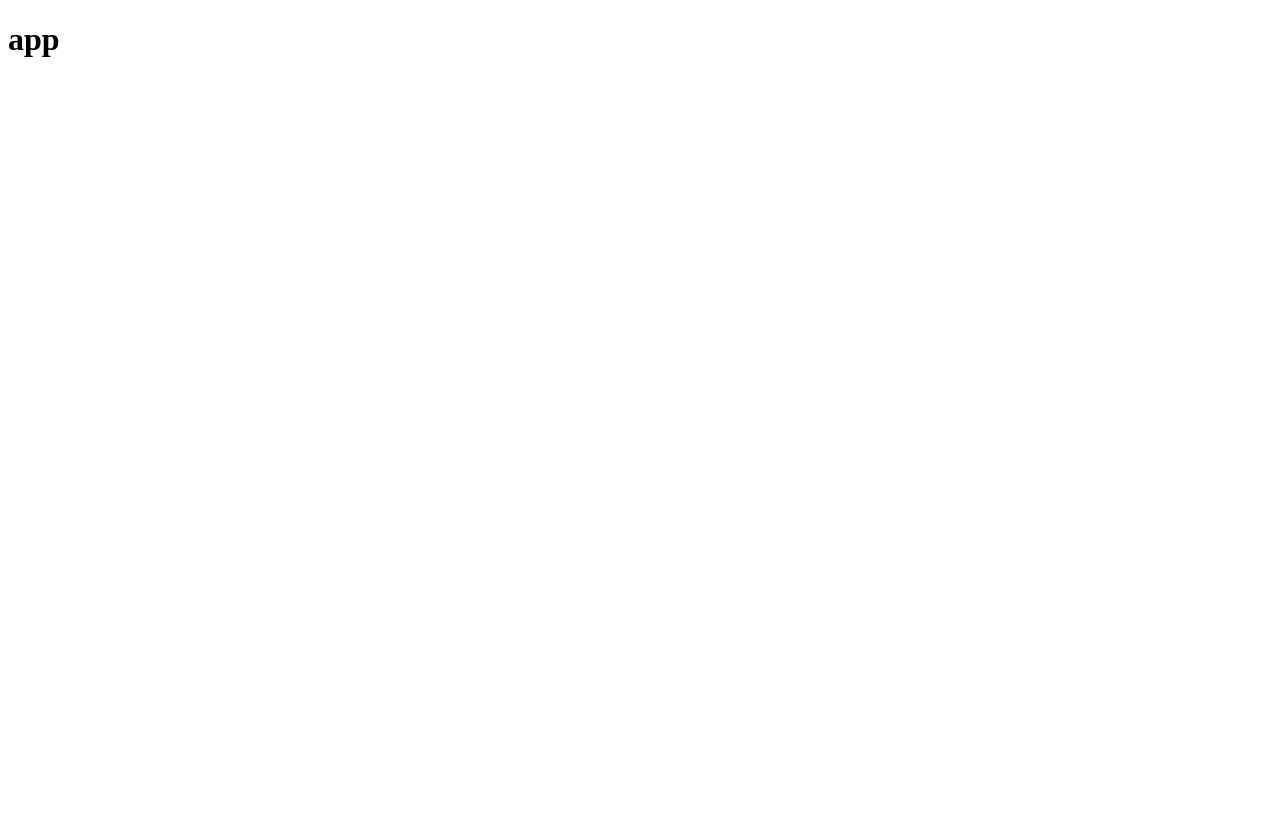
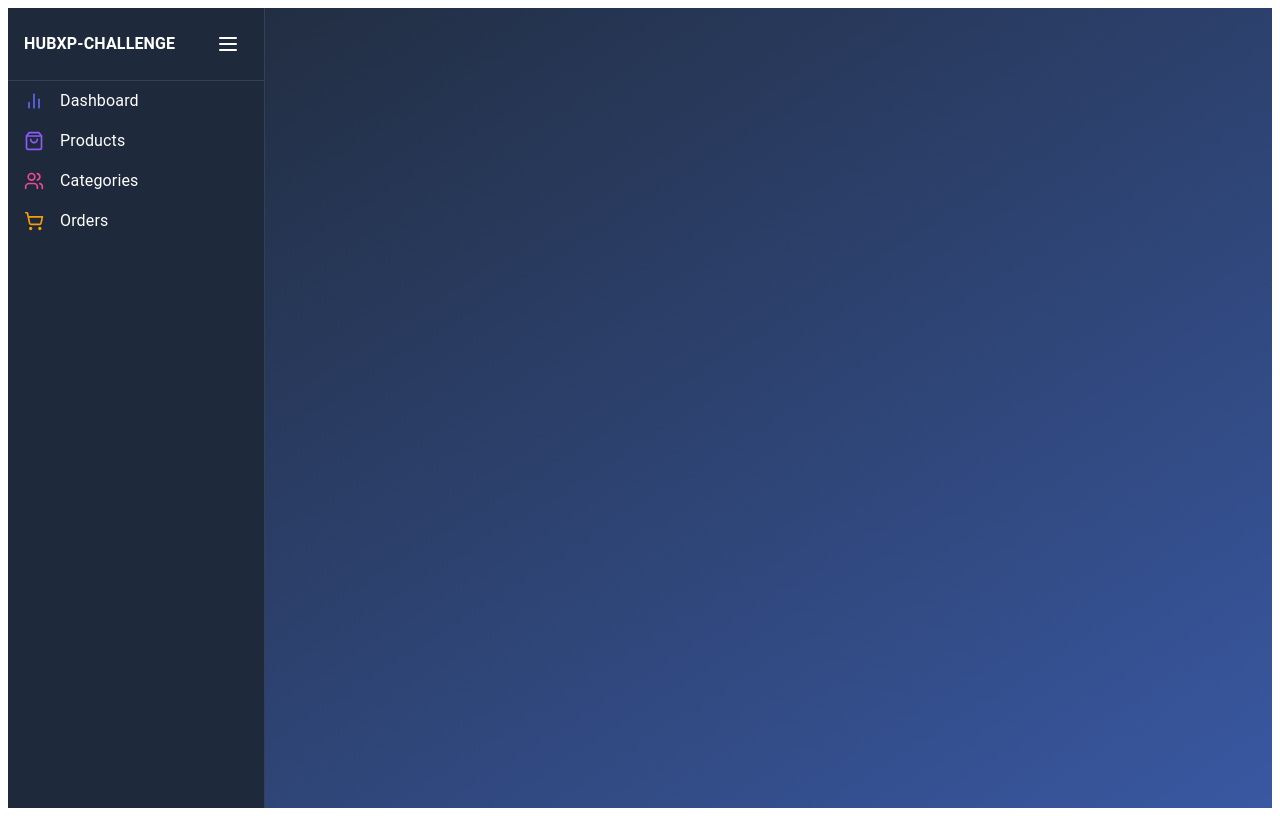
Before and after one commit to LucasMagaldi/challenge-hubxp, a React (Vite) app in the folder ui/: page / in a window 1280 px wide. Built offline with nearby package versions, Linux system fonts and the light colour scheme.

Commit message:
feat (ui): create and configure router provider

```diff
--- a/ui/src/App.tsx
+++ b/ui/src/App.tsx
@@ -1,6 +1,9 @@
+import { RouterProvider } from "react-router-dom"
+import { router } from "./router"
+
 function App() {
   return (
-    <h1>app</h1>
+    <RouterProvider router={router}/>
   )
 }
 
--- /dev/null
+++ b/ui/src/router/index.tsx
@@ -0,0 +1,10 @@
+import { createBrowserRouter } from "react-router-dom";
+import { Layout } from "../layout";
+
+export const router = createBrowserRouter([
+    {
+        path: '/',
+        element: <Layout />,
+        children: []
+    }
+])
```
